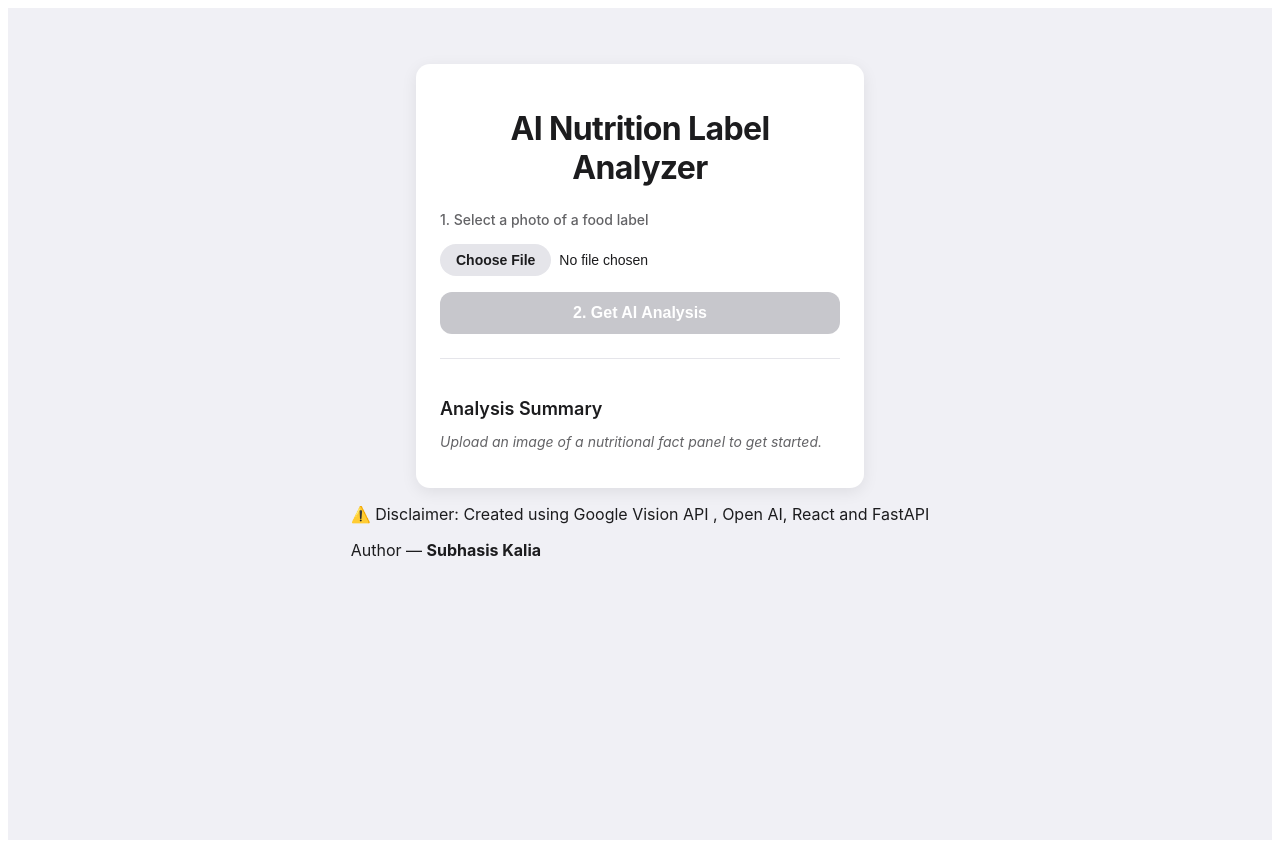
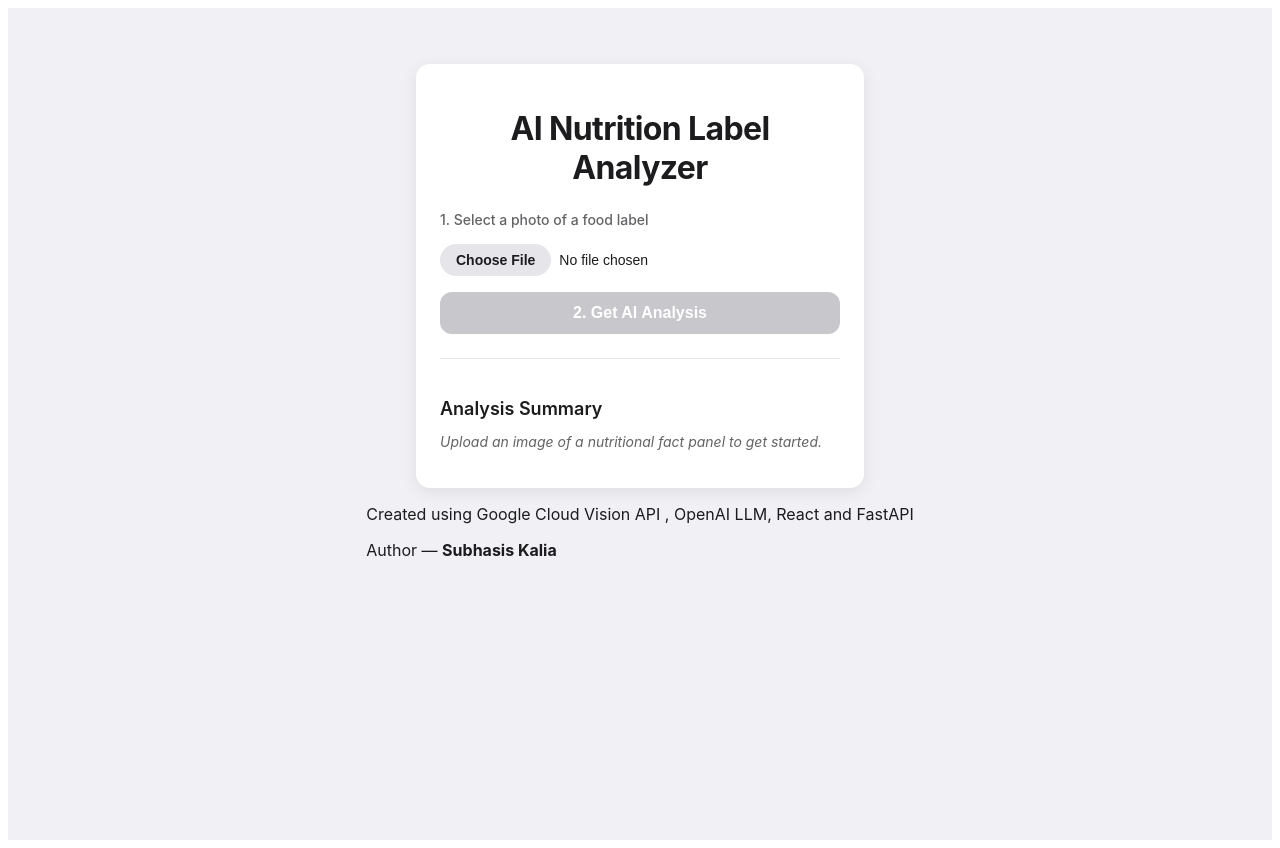
Before and after one commit to subhasis-kalia-dev/HealthCheck_FrontEnd, a React (Vite) app: page / in a window 1280 px wide. Built offline with nearby package versions, Linux system fonts and the light colour scheme.

Commit message:
Update disclaimer text in footer

```diff
--- a/src/App.jsx
+++ b/src/App.jsx
@@ -156,7 +156,7 @@ function App() {
 
          <footer className="footerSection">
         <p className="disclaimerText">
-          ⚠️ Disclaimer: Created using Google Vision API , Open AI, React and FastAPI
+             Created using Google Cloud Vision API , OpenAI LLM, React and FastAPI
         </p>
         <p className="authorText">Author — <strong>Subhasis Kalia</strong></p>
       </footer>
```
